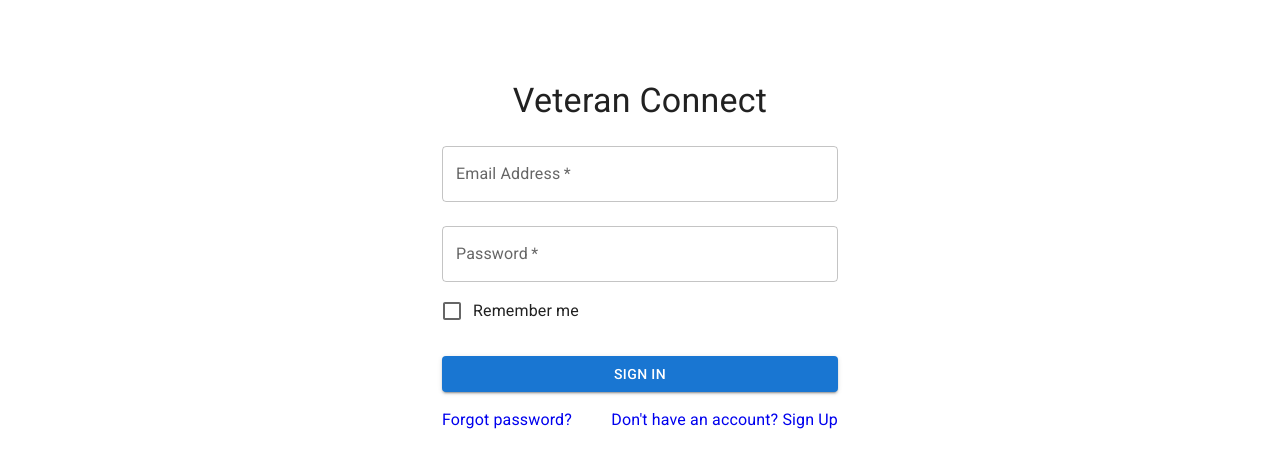
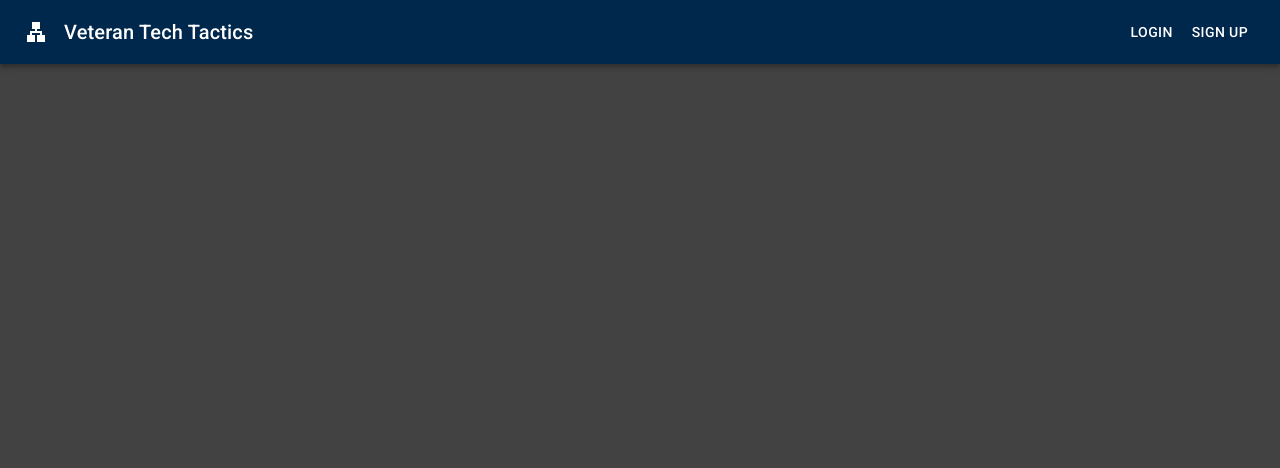
Before and after one commit to Jacob-Petersen-1/Veteran-Connect, a React (Create React App) app in the folder client/: page / in a window 1280 px wide. Shown: the top 468 px of the page. Built offline with nearby package versions, Linux system fonts and the light colour scheme.

Commit message:
Made Some Styling Adjustements To The Theme + Created Simple App Bar Component

```diff
--- a/client/src/App.js
+++ b/client/src/App.js
@@ -4,6 +4,7 @@
 
 //Pages Imports
 import LoginPage from "./pages/LoginPage/LoginPage";
+import LandingPage from "./pages/LandingPage/LandingPage";
 import HomePage from "./pages/HomePage/HomePage";
 import RegisterPage from "./pages/RegisterPage/RegisterPage";
 
@@ -12,25 +13,25 @@
 import { theme } from "./theme/theme";
 import { CssBaseline, ThemeProvider } from "@mui/material";
 
-
-
 function App() {
   return (
     <>
       <ThemeProvider theme={theme}>
-      <CssBaseline/>
+        <CssBaseline />
 
         <Routes>
-          <Route path="/" element={<LoginPage />} />
-          <Route path="/home" element={
-            <PrivateRoute>
-              <HomePage/>
-            </PrivateRoute>
-          }/>
-
-          <Route path="/register" element={<RegisterPage/>}/>
+          <Route path="/" element={<LandingPage />} />
+          <Route
+            path="/home"
+            element={
+              <PrivateRoute>
+                <HomePage />
+              </PrivateRoute>
+            }
+          />
+          <Route path="/login" element={<LoginPage />} />
+          <Route path="/register" element={<RegisterPage />} />
         </Routes>
-
       </ThemeProvider>
     </>
   );
--- /dev/null
+++ b/client/src/components/AppBarLanding/AppBar.jsx
@@ -0,0 +1,49 @@
+import React, { useState, useEffect, useContext } from "react";
+
+//Util
+import AuthContext from "../../Auth/AuthContext";
+
+//MUI Imports
+import AppBar from "@mui/material/AppBar";
+import Box from "@mui/material/Box";
+import Toolbar from "@mui/material/Toolbar";
+import IconButton from "@mui/material/IconButton";
+import Typography from "@mui/material/Typography";
+import Menu from "@mui/material/Menu";
+import MenuIcon from "@mui/icons-material/Menu";
+import Container from "@mui/material/Container";
+import Avatar from "@mui/material/Avatar";
+import Button from "@mui/material/Button";
+import Tooltip from "@mui/material/Tooltip";
+import MenuItem from "@mui/material/MenuItem";
+import AdbIcon from "@mui/icons-material/Adb";
+import LanIcon from "@mui/icons-material/Lan";
+
+const AppBarUser = () => {
+  const { logoutUser, user } = useContext(AuthContext);
+
+
+
+
+  return (
+    <Box sx={{ flexGrow: 1 }}>
+      <AppBar position="static">
+        <Toolbar>
+        <LanIcon              size="large"
+            edge="start"
+            color="inherit"
+            aria-label="menu"
+            sx={{ mr: 2 }}/>
+          <Typography variant="h6" component="div" sx={{ flexGrow: 1 }}>
+            Veteran Tech Tactics
+          </Typography>
+          <Button color="inherit">Login</Button>
+          <Button color="inherit">Sign Up</Button>
+        </Toolbar>
+      </AppBar>
+    </Box>
+  );
+}
+
+
+export default AppBarUser;
--- /dev/null
+++ b/client/src/pages/LandingPage/LandingPage.jsx
@@ -0,0 +1,23 @@
+import React from 'react';
+
+//Component Imports
+import AppBar from '../../components/AppBarLanding/AppBar';
+
+
+
+//Mui Imports
+
+
+
+
+
+const LandingPage = () => {
+
+
+    return (
+    <>
+    <AppBar/>
+     </> );
+}
+
+export default LandingPage;
--- a/client/src/theme/theme.js
+++ b/client/src/theme/theme.js
@@ -1,46 +1,19 @@
 import { createTheme } from "@mui/material";
 
 export const theme = createTheme({
+  palette: {
+    type: 'dark',
     primary: {
-    // Main color used for primary UI elements, such as buttons and links.
-    main: "#002868",
-    // Lighter variation of the main color, used for hover and active states.
-    light: "#ffffff",
-    // Darker variation of the main color, used for shadows and depth effects.
-    dark: "#bf0a30",
-    // Text color that provides the best contrast with the primary colors.
-    contrastText: "#ffffff",
+      main: '#00274c', // dark blue
     },
     secondary: {
-    // Main color used for secondary UI elements, such as backgrounds and borders.
-    main: "#ffffff",
-    // Lighter variation of the main color, used for hover and active states.
-    light: "#f1f1f1",
-    // Darker variation of the main color, used for shadows and depth effects.
-    dark: "#000000",
-    // Text color that provides the best contrast with the secondary colors.
-    contrastText: "#000000",
+      main: '#bf0a30', // red
     },
-  error: {
-    // Main color used to indicate errors or warnings in the UI.
-    main: "#bf0a30",
-    // Lighter variation of the main color, used for hover and active states.
-    light: "#ff867c",
-    // Darker variation of the main color, used for shadows and depth effects.
-    dark: "#8f0021",
-    // Text color that provides the best contrast with the error color.
-    contrastText: "#ffffff",
+    background: {
+      default: '#424242', // gray
     },
     text: {
-    // Color used for primary text, such as body text and headings.
-    primary: "#000000",
-    // Color used for secondary text, such as captions and labels.
-    secondary: "#ffffff",
+      primary: '#ffffff', // white
     },
-  background: {
-    // Default background color used for the whole page.
-    default: "#f1f1f1",
-    // Background color used for paper elements, such as cards and dialogs.
-    paper: "#ffffff",
   },
 });
```
Also changed, not shown: client/src/assets/LogoMakr-3YYSTB.png (added). Lines whose indentation alone changed are shown as unchanged.
